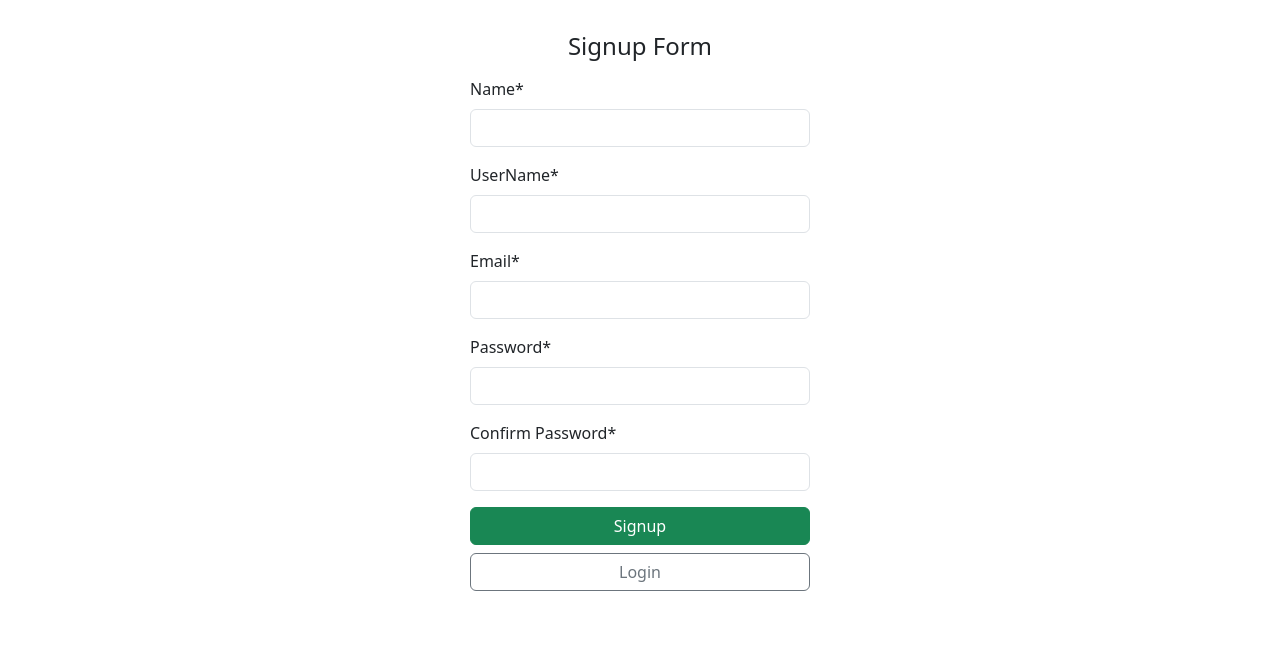
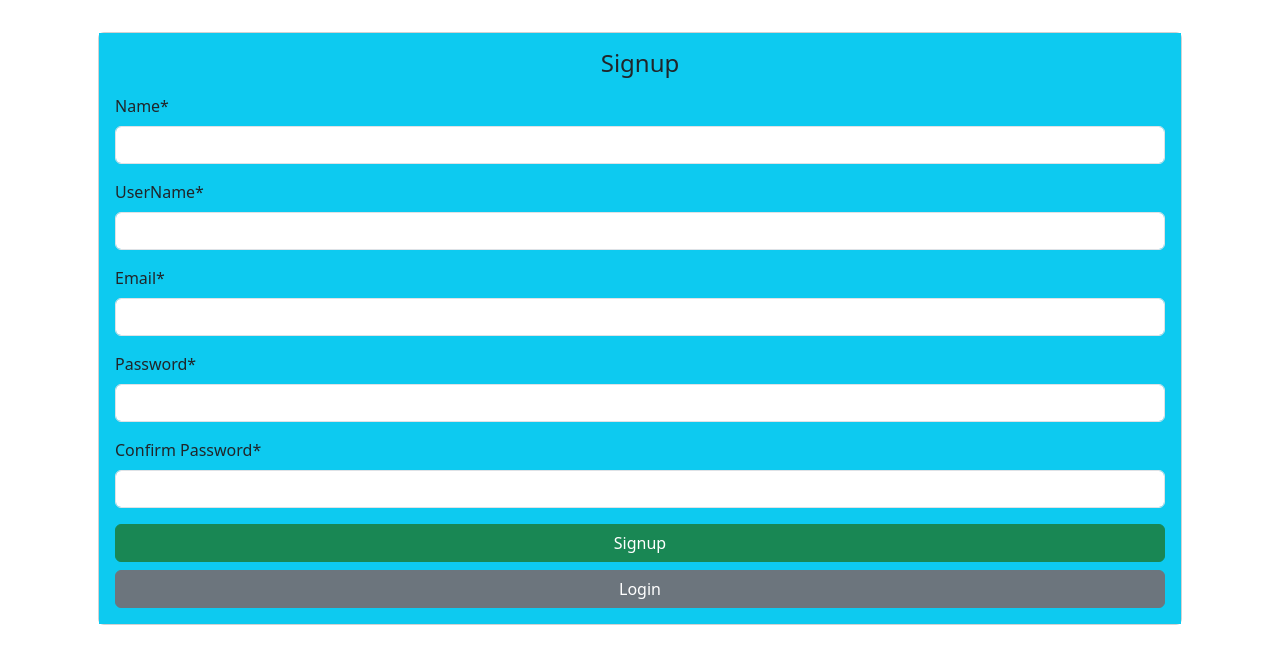
Before and after one commit to Himanshut1806/Blog-Project, a Django app: page /signup/ in a window 1280 px wide. Shown: the part 56-720 px from the top of the page. Run offline with Django 5.2, Linux system fonts and the light colour scheme.

Commit message:
firstcommit

```diff
--- a/templates/signup.html
+++ b/templates/signup.html
@@ -1,9 +1,12 @@
 {% extends 'navbar.html' %}
 {% block body %}
-<div class="container my-3 p-3 rounded col-md-6 col-lg-4">
+<div class="container my-3 p-3 rounded col-md-6 col-lg-12">
+    <div class="col">
+        <div class="card mb-12">
+            <div class="card-body bg-info">
     <form method="POST" action="/signup/">
         {% csrf_token %}
-        <h4 class="mb-3 text-center">Signup Form</h4>
+        <h4 class="mb-3 text-center">Signup</h4>
         <div class="mb-3">
             <label for="Name1" class="form-label">Name*</label>
             <input type="text" class="form-control" id="Name1" name="Name1" aria-describedby="Name1Help" required>
@@ -28,8 +31,12 @@
         </div>
         <div class="d-grid gap-2">
             <button type="submit" class="btn btn-success" id="submitBtn">Signup</button>
-            <a href="/" class="btn btn-outline-secondary">Login</a>
+            <a href="/" class="btn btn-secondary">Login</a>
         </div>
+            </div>
+        </div>
+    </div>
+
     </form>
 </div>
 <script src="https://cdn.jsdelivr.net/npm/bootstrap@5.3.3/dist/js/bootstrap.bundle.min.js"
```
Also changed, not shown: templates/login.html (+4 -4 lines).
